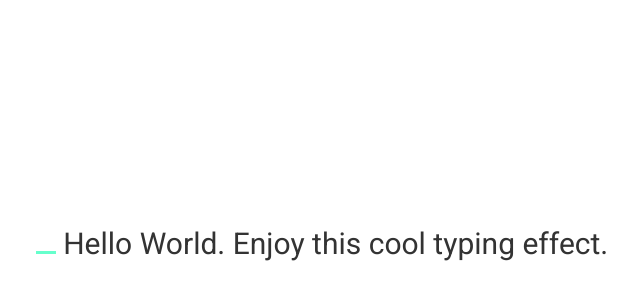
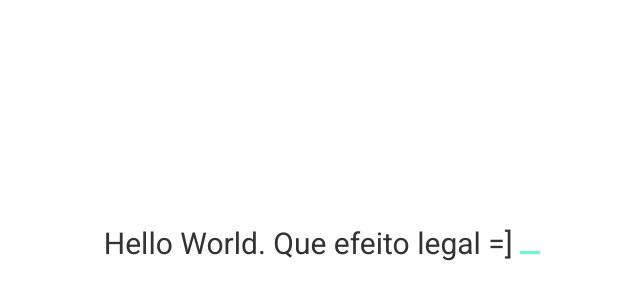
Before and after one commit to adrianoapi/js-effect-text, a plain HTML site: page index.html in a window 1280 px wide. Shown: the part 156-456 px from the top of the page, without its empty margins (326-966 px from the left). Drawn offline with nearby package versions, Linux system fonts and the light colour scheme.

Commit message:
correção na posição do ponteiro

```diff
--- a/index.html
+++ b/index.html
@@ -3,15 +3,15 @@
     <head>
         <meta charset="UTF-8" />
         <title>Backbone exemplo</title>
+        <script src="https://ajax.googleapis.com/ajax/libs/jquery/1.11.3/jquery.min.js"></script>
+        <script src="main.js"></script>
         <link href="style.css" rel="stylesheet" type="text/css"/>
     </head>
     <body>
         <div class="text">
             <div class="content">
-                <div class="dash"></div>
             </div>
+            <div class="dash"></div>
         </div>
-        <script src="https://ajax.googleapis.com/ajax/libs/jquery/1.11.3/jquery.min.js"></script>
-        <script src="main.js"></script>
     </body>
 </html>
--- a/main.js
+++ b/main.js
@@ -4,7 +4,7 @@
         return app.init();
     });
     app = {
-        text: "Hello World. Enjoy this cool typing effect.",
+        text: "Hello World. Que efeito legal =]",
         index: 0,
         chars: 0,
         speed: 100,
```
